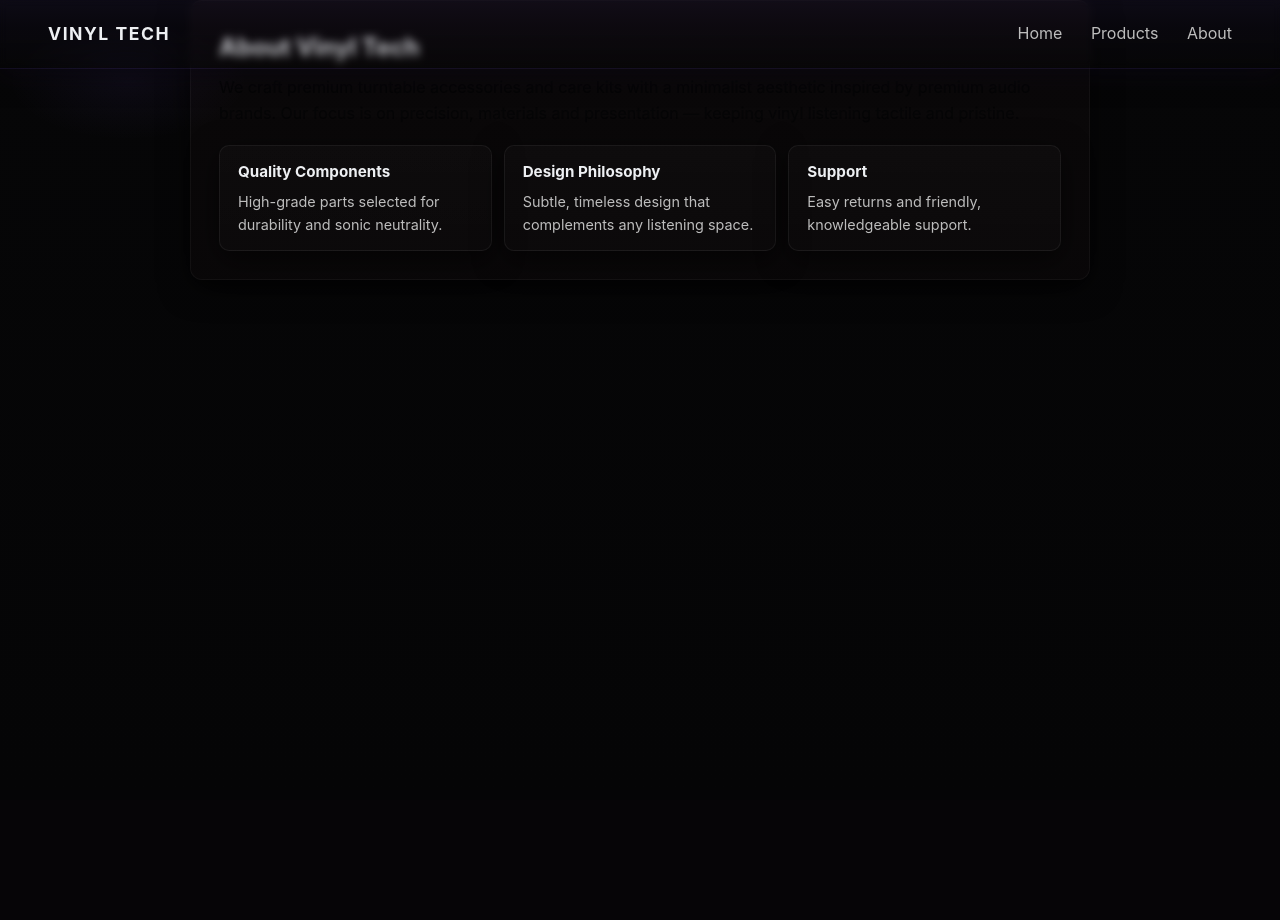
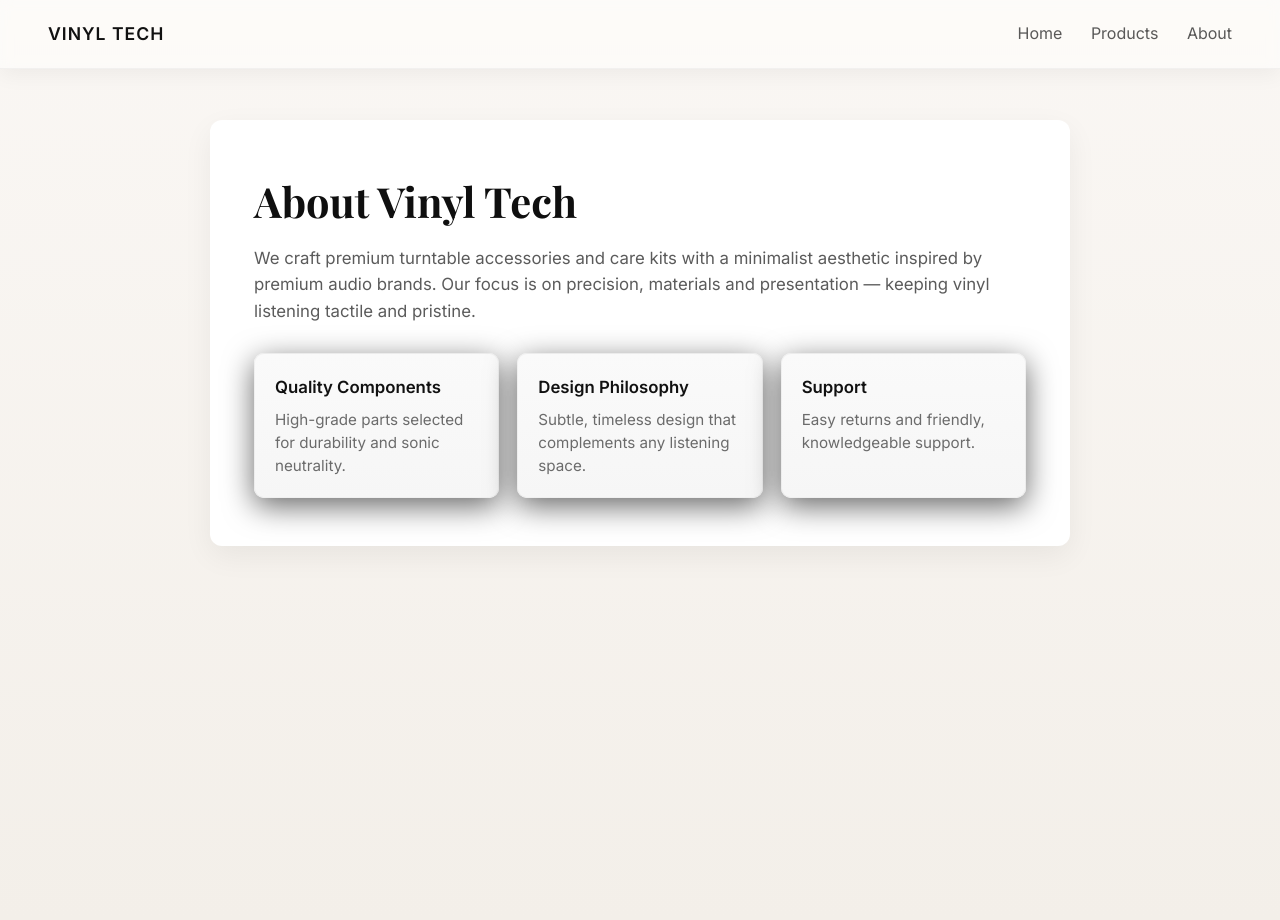
Before and after one commit to jaccboys/Flask, a Flask app: page /about in a window 1280 px wide. Before the commit the page ends 280 px from the top, so only its background shows below. Run offline with Flask 3, Linux system fonts and the light colour scheme.

Commit message:
altering the design of each page so it kept the consistant minimalist bright design

```diff
--- a/static/css/style.css
+++ b/static/css/style.css
@@ -39,9 +39,9 @@ nav {
 
     /* minimalist tinted bar: subtle accent + depth */
     background: linear-gradient(180deg,
-                rgba(138,99,255,0.06) 0%,
-                rgba(90,55,180,0.04) 40%,
-                rgba(6,6,7,0.36) 100%);
+                rgba(138, 99, 255, 0.897) 0%,
+                rgba(38, 5, 120, 0.779) 40%,
+                rgb(42, 42, 95) 100%);
     border-bottom: 1px solid rgba(90,55,180,0.08);
     box-shadow: 0 6px 22px rgba(12,8,20,0.55);
 
--- a/templates/about.html
+++ b/templates/about.html
@@ -5,8 +5,70 @@
     <title>About — Vinyl Tech</title>
     <meta name="viewport" content="width=device-width,initial-scale=1">
     <link rel="stylesheet" href="{{ url_for('static', filename='css/style.css') }}">
+    <link href="https://fonts.googleapis.com/css2?family=Playfair+Display:wght@500;700&family=Inter:wght@300;400;600&display=swap" rel="stylesheet">
+    <style>
+        body.products-page {
+            background: linear-gradient(180deg,#faf7f4 0%, #f3efe9 100%);
+            color: #1a1a1a;
+            font-family: Inter, system-ui, -apple-system, "Segoe UI", Roboto, sans-serif;
+        }
+
+        nav {
+            background: rgba(255,255,255,0.45);
+            border-bottom: 1px solid rgba(0,0,0,0.04);
+            box-shadow: 0 6px 20px rgba(10,10,10,0.05);
+            -webkit-backdrop-filter: blur(6px) saturate(120%);
+            backdrop-filter: blur(6px) saturate(120%);
+        }
+        .logo { color: #111; font-weight:700; letter-spacing:1px; }
+        .nav-links a { color: rgba(20,20,20,0.7); }
+        .nav-links a:hover { color: #111; }
+
+        .about-container { max-width:900px; margin:120px auto 80px; padding:0 20px; }
+        .about-panel {
+            background: #fff;
+            border-radius:12px;
+            padding:48px 44px;
+            box-shadow: 0 10px 30px rgba(20,20,20,0.06);
+        }
+        .about-panel h1 {
+            font-family: 'Playfair Display', serif;
+            font-size:2.6rem;
+            margin:0 0 10px 0;
+            color:#0f0f0f;
+        }
+        .about-panel > p {
+            color:#5b5b5b;
+            margin-bottom:28px;
+            font-size:1.05rem;
+            line-height:1.6;
+        }
+        .info-grid {
+            display:grid;
+            grid-template-columns:repeat(auto-fit,minmax(220px,1fr));
+            gap:18px;
+            margin-top:28px;
+        }
+        .info-box {
+            background: linear-gradient(180deg, #fafafa, #f6f6f6);
+            border: 1px solid rgba(0,0,0,0.04);
+            padding:20px;
+            border-radius:10px;
+        }
+        .info-box h4 {
+            margin-bottom:8px;
+            color:#111;
+            font-size:1.05rem;
+            font-weight:600;
+        }
+        .info-box p {
+            font-size:0.95rem;
+            color:#6b6b6b;
+            line-height:1.5;
+        }
+    </style>
 </head>
-<body>
+<body class="products-page">
     <nav>
         <div class="logo">VINYL TECH</div>
         <div class="nav-links">
@@ -16,12 +78,12 @@
         </div>
     </nav>
 
-    <main style="max-width:900px; margin:0 auto;">
-        <section class="panel" style="padding:28px; max-width:900px; margin:0 auto;">
-            <h1 style="font-weight:700; margin-bottom:8px;">About Vinyl Tech</h1>
-            <p style="color:var(--bg-deeper); margin-bottom:18px;">We craft premium turntable accessories and care kits with a minimalist aesthetic inspired by premium audio brands. Our focus is on precision, materials and presentation — keeping vinyl listening tactile and pristine.</p>
+    <main class="about-container">
+        <section class="about-panel">
+            <h1>About Vinyl Tech</h1>
+            <p>We craft premium turntable accessories and care kits with a minimalist aesthetic inspired by premium audio brands. Our focus is on precision, materials and presentation — keeping vinyl listening tactile and pristine.</p>
 
-            <section style="display:grid; grid-template-columns:repeat(auto-fit,minmax(220px,1fr)); gap:12px;">
+            <section class="info-grid">
                 <div class="info-box">
                     <h4>Quality Components</h4>
                     <p>High-grade parts selected for durability and sonic neutrality.</p>
```
Also changed, not shown: templates/category.html (+53 -5 lines).
